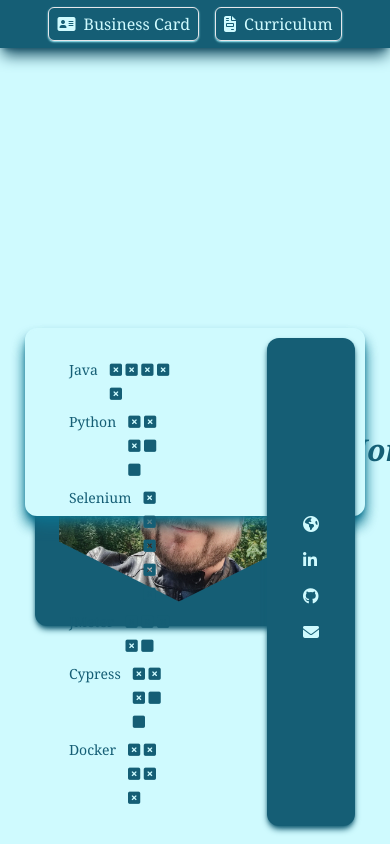
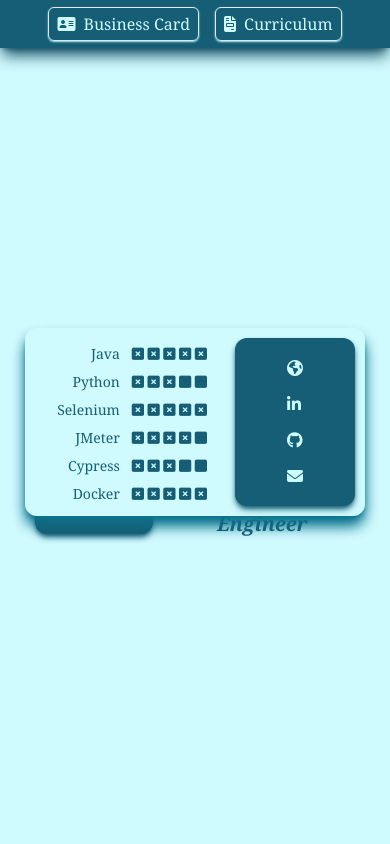
Before and after one commit to jsperafico/me.curriculum, a React (Vite) app: page / in a window 390 px wide. Built offline with nearby package versions, Linux system fonts and the light colour scheme; what @xpd/tailwind-3dtransforms would draw is missing.

Commit message:
business card responsive

```diff
--- a/src/pages/business-card.tsx
+++ b/src/pages/business-card.tsx
@@ -18,23 +18,23 @@ const BusinessCardPage = React.forwardRef<
     ref={ref}
     className={cn("max-w-[90mm] max-h-[50mm] sm:max-w-[135mm] sm:max-h-[75mm] md:max-w-[180mm] md:max-h-[100mm] perspective-1000 group fixed m-auto inset-0", className)}
     {...props}>
-    <Card data-id="front" className="w-[90mm] h-[50mm] sm:w-[135mm] sm:h-[75mm] md:w-[180mm] md:h-[100mm] backface-hidden transform transition duration-[1.5s] group-hover:rotate-y-180 absolute grid grid-flow-col auto-cols-max rounded-xl border-2 bg-cyan-100 text-cyan-800 shadow-cyan-700 border-cyan-100 shadow-lg">
-      <CardHeader className="max-w-[288px] m-2 rounded-xl bg-cyan-800 text-cyan-100 shadow-cyan-800 shadow-md">
-        <Avatar className="hex m-auto size-60 rounded-none">
+    <Card data-id="front" className="w-[90mm] h-[50mm] sm:w-[135mm] sm:h-[75mm] md:w-[180mm] md:h-[100mm] backface-hidden transform transition duration-[1.5s] group-hover:rotate-y-180 absolute grid grid-flow-col grid-cols-5 rounded-xl border-2 bg-cyan-100 text-cyan-800 shadow-cyan-700 border-cyan-100 shadow-lg">
+      <CardHeader className="max-w-[288px] m-2 p-0 rounded-xl bg-cyan-800 text-cyan-100 shadow-cyan-800 shadow-md col-span-2">
+        <Avatar className="hex m-auto size-24 sm:size-40 md:size-52 rounded-none">
           <AvatarImage src={picMe} />
         </Avatar>
       </CardHeader>
-      <CardContent className="m-auto w-auto prose prose-sm">
+      <CardContent className="m-auto w-auto col-span-3 prose prose-sm p-1 md:p-6 md:pt-0">
         <h1 className="text-center text-cyan-800 italic font-bold mb-0">Jonathan Pinto Sperafico</h1>
         <h2 className="text-center text-cyan-800 italic font-bold mt-3">Sr. Test Automation Engineer</h2>
       </CardContent>
     </Card>
 
-    <Card data-id="back" className="w-[90mm] h-[50mm] sm:w-[135mm] sm:h-[75mm] md:w-[180mm] md:h-[100mm] backface-hidden transform transition duration-[1.5s] -rotate-y-180 group-hover:rotate-y-0 absolute insert-center grid grid-flow-col auto-cols-fr rounded-xl border-2 bg-cyan-100 text-cyan-800 shadow-cyan-700 border-cyan-100 shadow-lg">
-      <CardHeader data-id="skills" className="m-auto w-full prose prose-sm">
-        <Skills className="text-cyan-800" />
+    <Card data-id="back" className="w-[90mm] h-[50mm] sm:w-[135mm] sm:h-[75mm] md:w-[180mm] md:h-[100mm] backface-hidden transform transition duration-[1.5s] -rotate-y-180 group-hover:rotate-y-0 absolute insert-center grid grid-flow-col grid-cols-3 rounded-xl border-2 bg-cyan-100 text-cyan-800 shadow-cyan-700 border-cyan-100 shadow-lg">
+      <CardHeader data-id="skills" className="m-auto w-full prose prose-sm p-0 md:p-6 col-span-3">
+        <Skills className="text-cyan-800 pr-5" />
       </CardHeader>
-      <CardContent data-id="contacts" className="max-w-[288px] justify-self-end m-2 rounded-xl bg-cyan-800 text-cyan-100 shadow-cyan-800 shadow-md pt-4 content-center">
+      <CardContent data-id="contacts" className="max-w-[288px] justify-self-end m-2 px-10 py-0 rounded-xl bg-cyan-800 text-cyan-100 shadow-cyan-800 shadow-md content-center col-span-2 sm:px-5">
         <Social />
       </CardContent>
     </Card>
```
Also changed, not shown: 1 other file (tests, documents, lock files or other folders).
